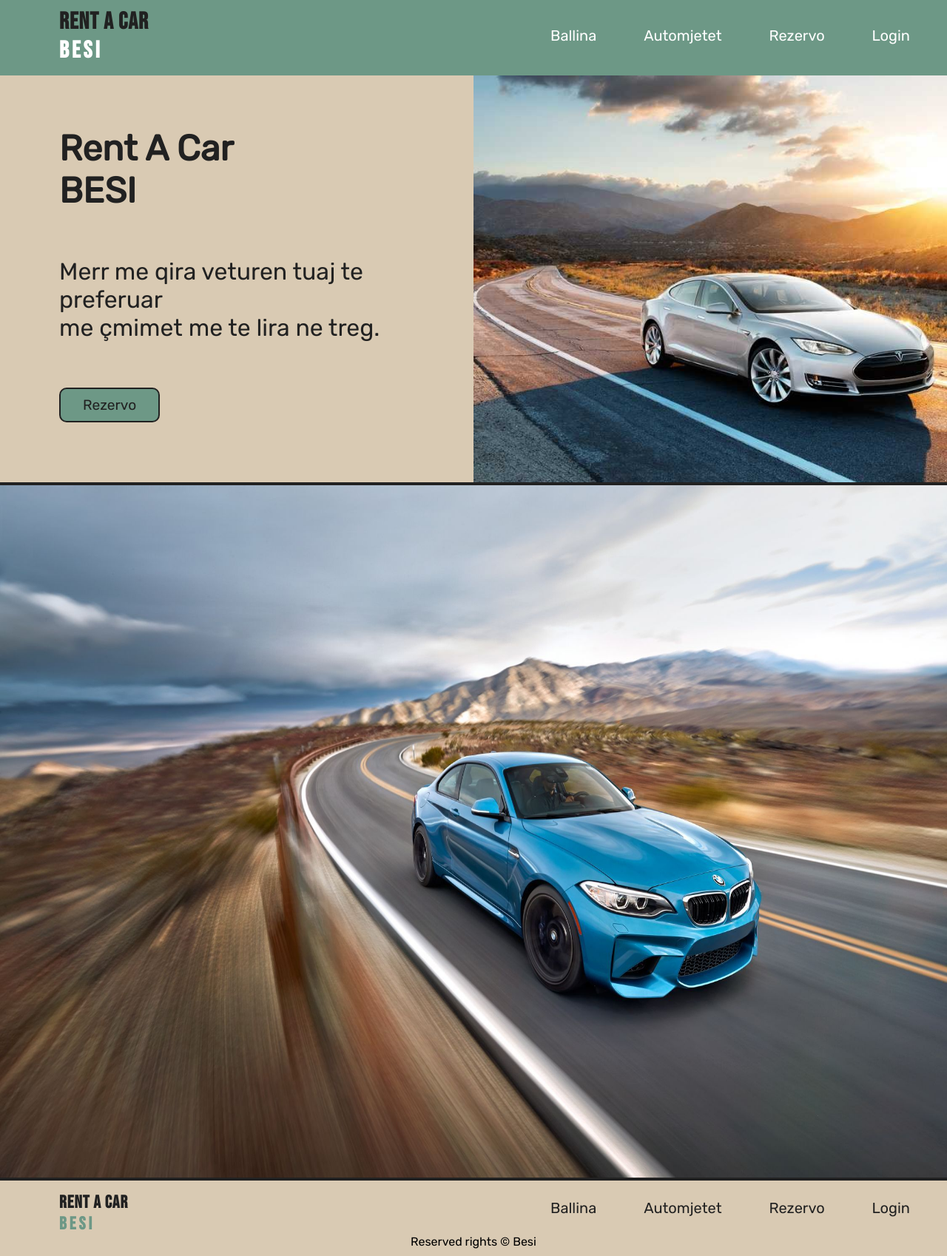
After one commit to rinorselmani9/RentACar-Inxhinieri-e-Uebit-, a PHP site: page /index.php in a window 1280 px wide; the page is wider, and only the part inside the window is pictured. The commit adds this page. Shown: that part at 74% size. Run offline with PHP 8.4, Linux system fonts and the light colour scheme.

Commit message:
converted to php

```diff
--- /dev/null
+++ b/includes/footer.php
@@ -0,0 +1,34 @@
+<!DOCTYPE html>
+<html lang="en">
+<head>
+    <meta charset="UTF-8">
+    <meta http-equiv="X-UA-Compatible" content="IE=edge">
+    <meta name="viewport" content="width=device-width, initial-scale=1.0">
+
+    <link rel="stylesheet" href="css/style.css">
+    <link rel="preconnect" href="https://fonts.googleapis.com">
+    <link rel="preconnect" href="https://fonts.gstatic.com" crossorigin>
+    <link href="https://fonts.googleapis.com/css2?family=Bebas+Neue&display=swap" rel="stylesheet">
+    <link rel="preconnect" href="https://fonts.googleapis.com">
+    <link rel="preconnect" href="https://fonts.gstatic.com" crossorigin>
+    <link href="https://fonts.googleapis.com/css2?family=Rubik&display=swap" rel="stylesheet">
+</head>
+<body>
+
+    <div class="footer">
+
+        <h3 id="footer-heading">Rent A Car <br><span>Besi</span></h3>
+
+        <ul class="footer-navbar">
+            <li class="footer-navitem"><a href="index.html">Ballina</a></li>
+            <li class="footer-navitem"><a href="automjetet.html">Automjetet</a></li>
+            <li class="footer-navitem"><a href="rezervo.html">Rezervo</a></li>
+            <li class="footer-navitem"><a href="login.html">Login</a></li>
+        </ul>
+
+        <p id="footer-p">Reserved rights &copy; Besi</p>
+
+    </div>
+
+</body>
+</html>
--- /dev/null
+++ b/includes/header.php
@@ -0,0 +1,32 @@
+<!DOCTYPE html>
+<html lang="en">
+<head>
+    <meta charset="UTF-8">
+    <meta http-equiv="X-UA-Compatible" content="IE=edge">
+    <meta name="viewport" content="width=device-width, initial-scale=1.0">
+
+
+    <link rel="stylesheet" href="css/style.css">
+    <link rel="preconnect" href="https://fonts.googleapis.com">
+    <link rel="preconnect" href="https://fonts.gstatic.com" crossorigin>
+    <link href="https://fonts.googleapis.com/css2?family=Bebas+Neue&display=swap" rel="stylesheet">
+    <link rel="preconnect" href="https://fonts.googleapis.com">
+    <link rel="preconnect" href="https://fonts.gstatic.com" crossorigin>
+    <link href="https://fonts.googleapis.com/css2?family=Rubik&display=swap" rel="stylesheet">
+
+
+</head>
+<body>
+<div class="header">
+        <h1 id="logo">Rent A Car <br><span>Besi</span></h1>
+
+        <ul class="nav-bar">
+            <li class="nav-item"><a href="index.php">Ballina</a></li>
+            <li class="nav-item"><a href="automjetet.php">Automjetet</a></li>
+            <li class="nav-item"><a href="rezervo.php">Rezervo</a></li>
+            <li class="nav-item"><a href="login.php">Login</a></li>
+        </ul>
+    </div>
+
+</body>
+</html>
--- a/index.html
+++ b/index.php
@@ -22,16 +22,9 @@
 
     <!--Pjesa e Headerit (Logo dhe navigation bar)-->
 
-    <div class="header">
-        <h1 id="logo">Rent A Car <br><span>Besi</span></h1>
-
-        <ul class="nav-bar">
-            <li class="nav-item"><a href="index.html">Ballina</a></li>
-            <li class="nav-item"><a href="automjetet.html">Automjetet</a></li>
-            <li class="nav-item"><a href="rezervo.html">Rezervo</a></li>
-            <li class="nav-item"><a href="login.html">Login</a></li>
-        </ul>
-    </div>
+    <?php
+        include "includes/header.php"
+    ?>
 
     <!--Pjesa kryesore e faqes (Text dhe foto)-->
 
@@ -59,20 +52,9 @@
     <hr>
     <!--Pjesa e footer-->
 
-    <div class="footer">
-
-        <h3 id="footer-heading">Rent A Car <br><span>Besi</span></h3>
-
-        <ul class="footer-navbar">
-            <li class="footer-navitem"><a href="index.html">Ballina</a></li>
-            <li class="footer-navitem"><a href="automjetet.html">Automjetet</a></li>
-            <li class="footer-navitem"><a href="rezervo.html">Rezervo</a></li>
-            <li class="footer-navitem"><a href="login.html">Login</a></li>
-        </ul>
-
-        <p id="footer-p">Reserved rights &copy; Besi</p>
-
-    </div>
+    <?php
+        include "includes/footer.php"
+    ?>
 
     <script src="app.js"></script>
 </body>
```
Also changed, not shown: automjetet.php (renamed from automjetet.html, +6 -24 lines), login.php (renamed from login.html, +3 -10 lines), rezervo.php (renamed from rezervo.html, +3 -9 lines).
